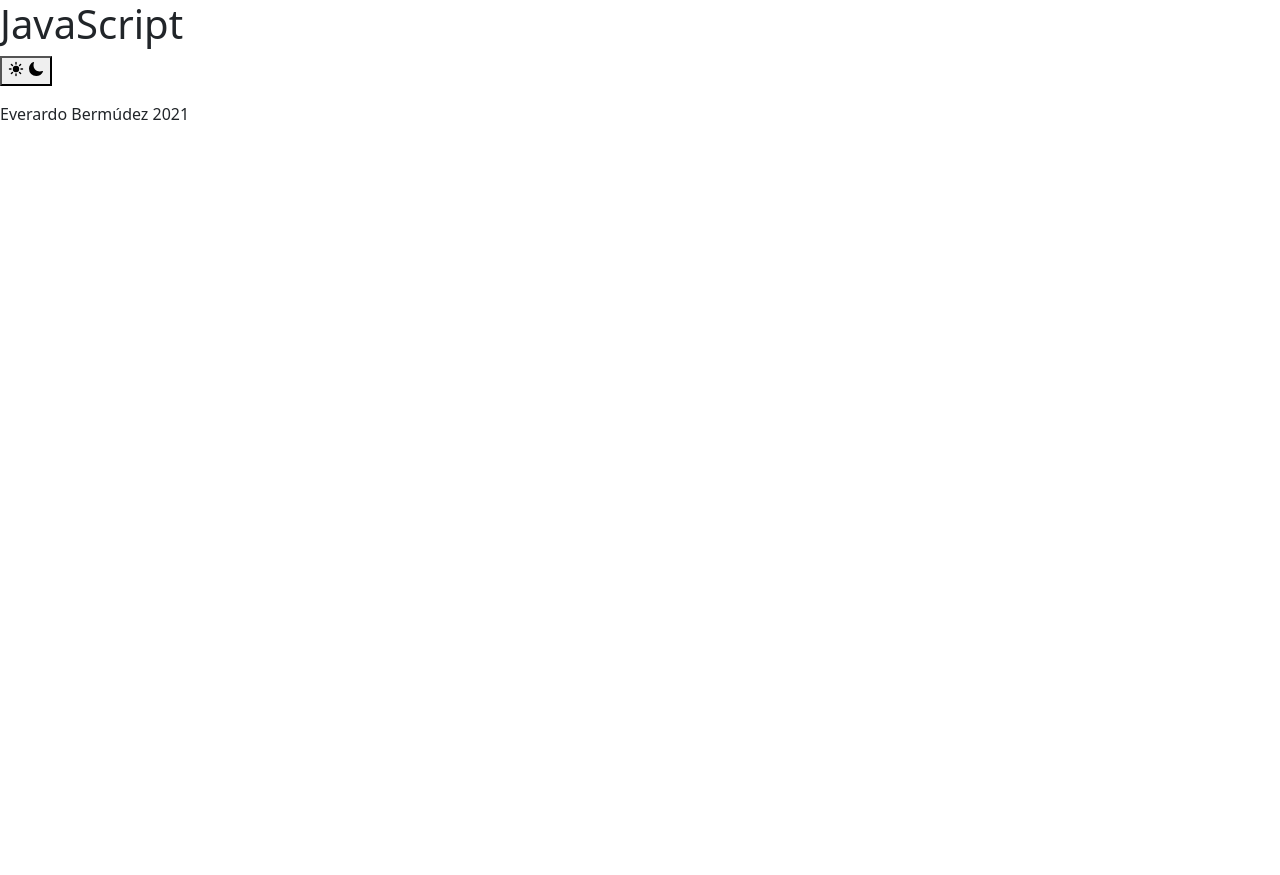
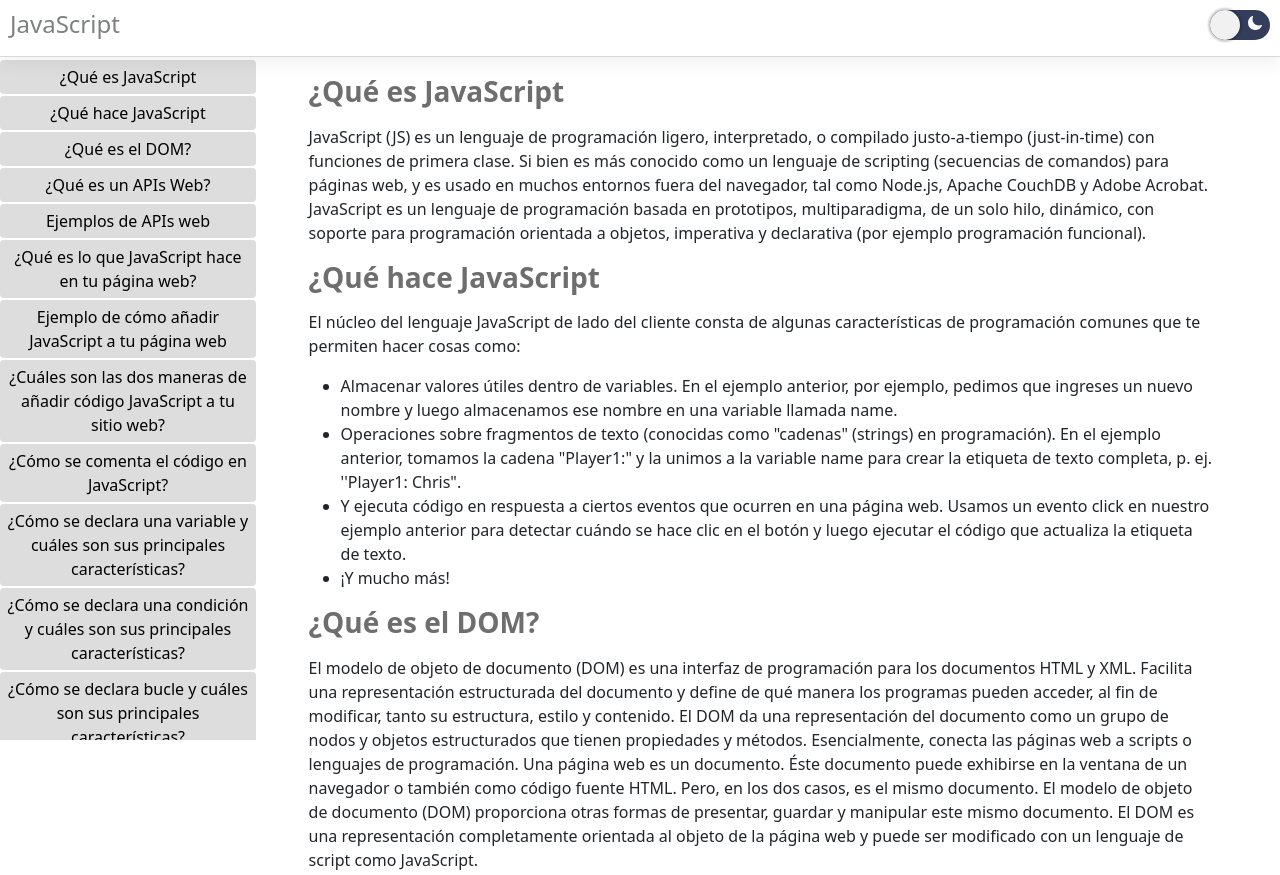
Before and after one commit to everardobmdz/Actividad03, a plain HTML site: page index.html in a window 1280 px wide. Shown: the top 875 px of the page. Before the commit the page ends 800 px from the top, so only its background shows below. Drawn offline with nearby package versions, Linux system fonts and the light colour scheme; the site is published under a folder, as on GitHub Pages, so addresses that start at the root find nothing.

Commit message:
corrección directorios

```diff
--- a/index.html
+++ b/index.html
@@ -6,8 +6,8 @@
     <meta name="viewport" content="width=device-width, initial-scale=1.0">
     <title>JavaScript</title>
     <link href="https://cdn.jsdelivr.net/npm/bootstrap@5.1.0/dist/css/bootstrap.min.css" rel="stylesheet" integrity="sha384-KyZXEAg3QhqLMpG8r+8fhAXLRk2vvoC2f3B09zVXn8CA5QIVfZOJ3BCsw2P0p/We" crossorigin="anonymous">
-    <link rel="stylesheet" href="/css/estilos.css">
-    <link rel="stylesheet" href="/css/switch.css">
+    <link rel="stylesheet" href="css/estilos.css">
+    <link rel="stylesheet" href="css/switch.css">
 </head>
 <body>
     <header>
@@ -34,7 +34,7 @@
     </footer>
 
 
-    <script src="/js/main.js"></script>
+    <script src="js/main.js"></script>
     <script type="module" src="https://unpkg.com/ionicons@5.5.2/dist/ionicons/ionicons.esm.js"></script>
     <script nomodule src="https://unpkg.com/ionicons@5.5.2/dist/ionicons/ionicons.js"></script>
     <script src="https://cdn.jsdelivr.net/npm/bootstrap@5.1.0/dist/js/bootstrap.bundle.min.js" integrity="sha384-U1DAWAznBHeqEIlVSCgzq+c9gqGAJn5c/t99JyeKa9xxaYpSvHU5awsuZVVFIhvj" crossorigin="anonymous"></script>
```
